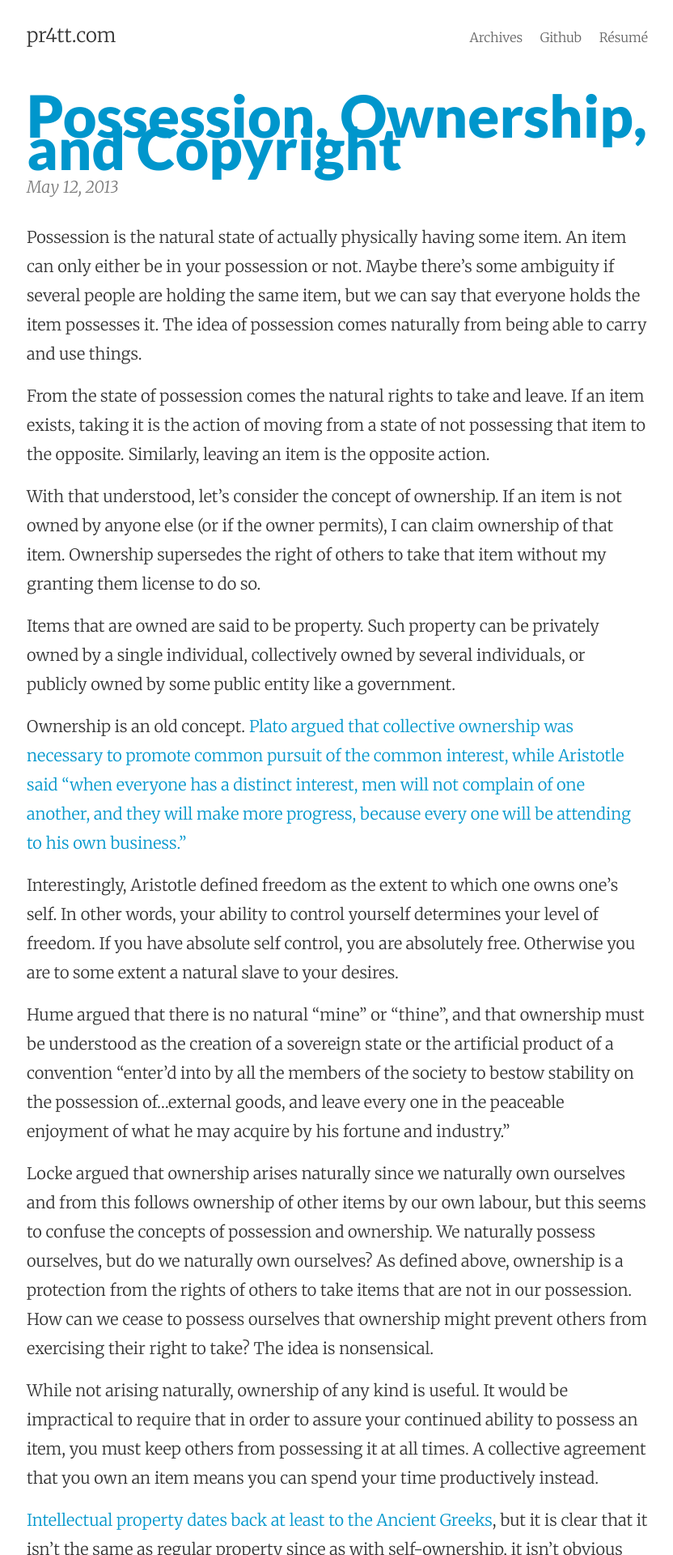
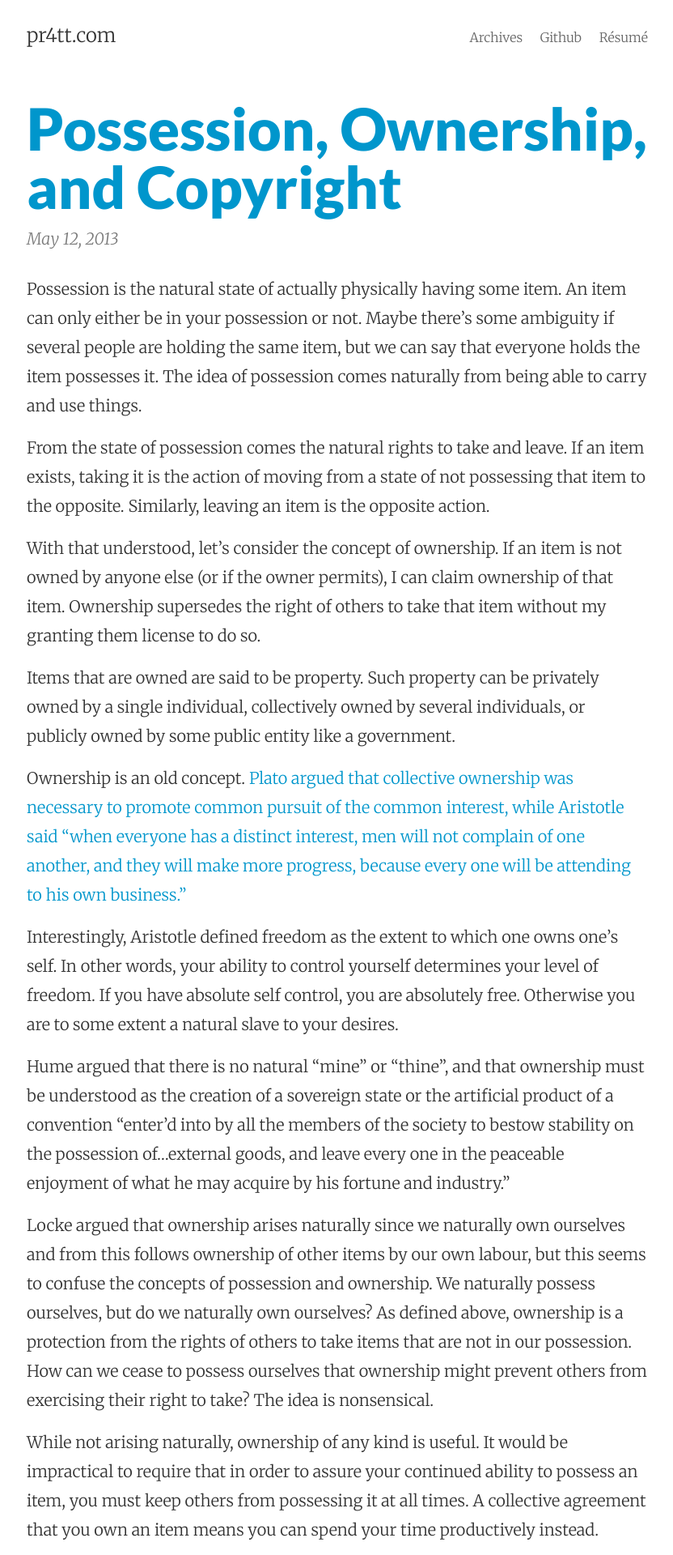
Before and after one commit to spratt/spratt.github.io, a Jekyll site: the page built from index.html, in a window 1280 px wide. Shown: the top 1920 px of the page at 81% size, without its empty margins (223-1055 px from the left). Built offline with Jekyll 4.4.1, drawn with Linux system fonts in a browser that asks for light colours; the list of posts is cut into pages by our own code.

Commit message:
Fix h1 line height

```diff
--- a/css/pixyll.css
+++ b/css/pixyll.css
@@ -311,7 +311,8 @@ h6 {
 @media screen and (min-width: 64em) {
   .h1,
   h1 {
-    font-size: 4.5rem;
+      font-size: 4.5rem;
+      line-height: 4.5rem;
   }
 
   .h2,
```
